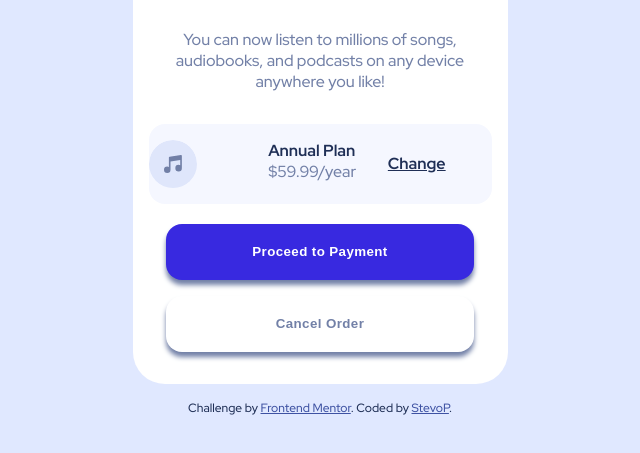
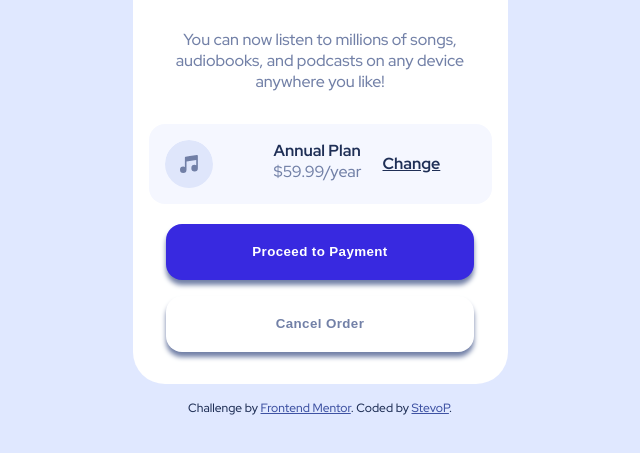
Before and after one commit to stevop/order-summary-component, a plain HTML site: page index.html in a window 1280 px wide. Shown: the part 309-762 px from the top of the page, without its empty margins (320-960 px from the left). Drawn offline with Linux system fonts and the light colour scheme.

Commit message:
added padding to section

```diff
--- a/styles/style.scss
+++ b/styles/style.scss
@@ -39,7 +39,7 @@ section{
     display: grid;
     gap: 1rem;
     grid-template-columns: repeat(3, 1fr);
-    padding: 1rem 0;
+    padding: 1rem 1rem;
     ul{
         list-style-type: none;
         li{
```
Also changed, not shown: styles/style.css, 1 other file.
